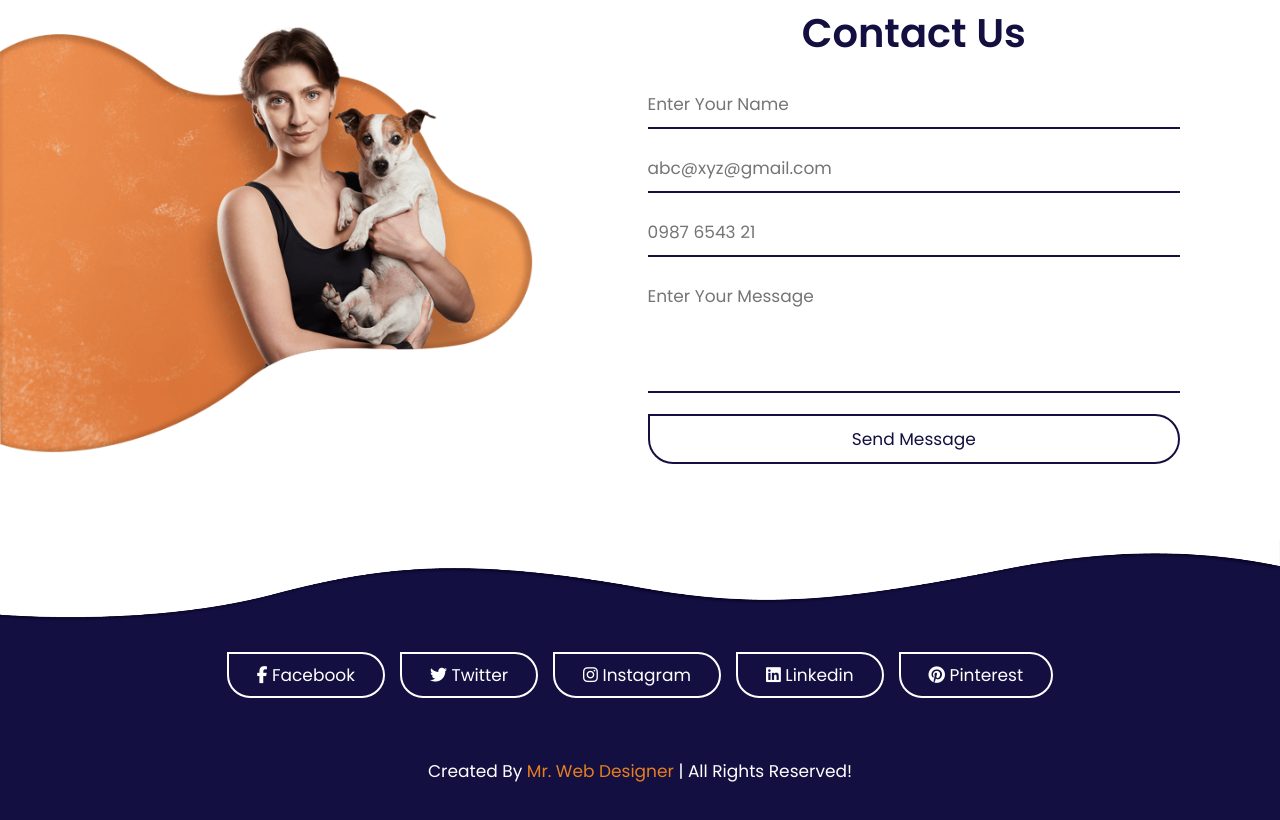
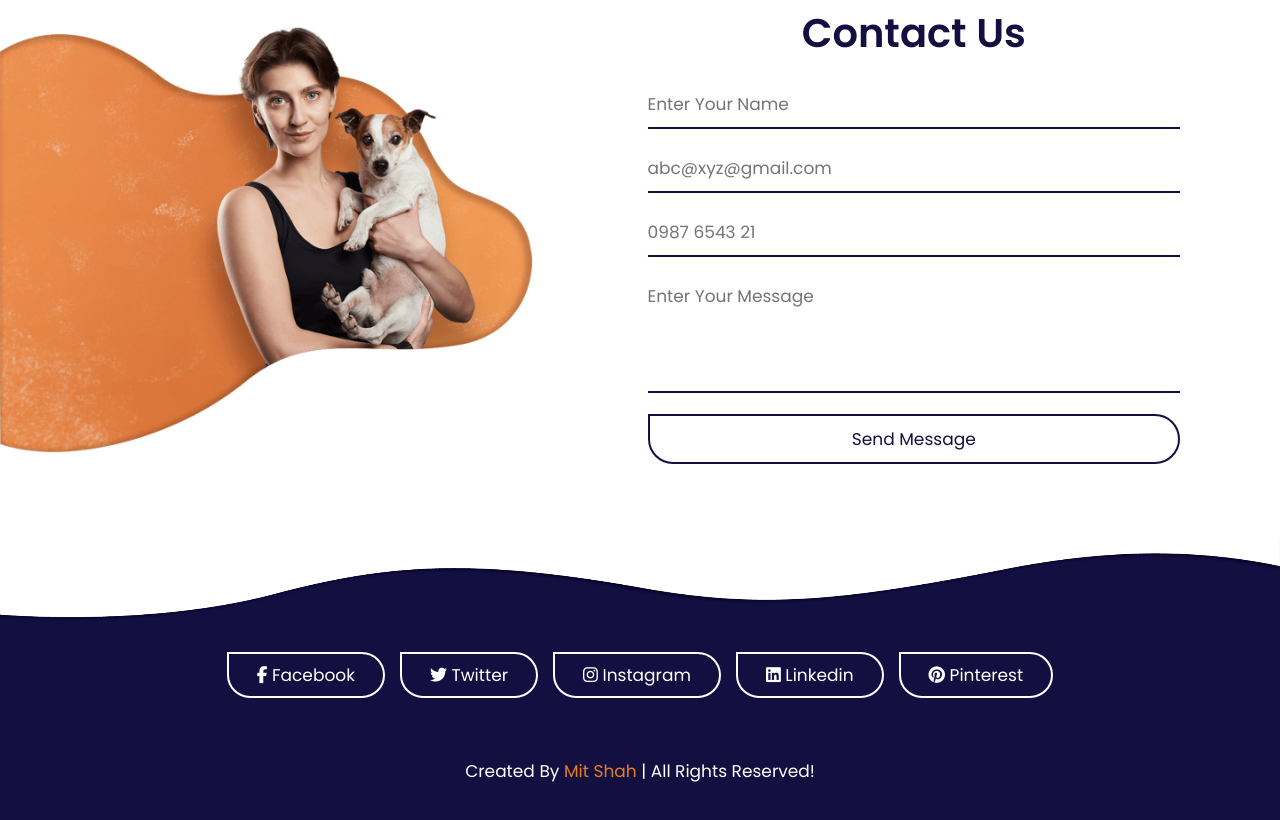
Before and after one commit to Mitshah2406/dogweb, a plain HTML site: page index.html in a window 1280 px wide. Shown: the part 5022-5842 px from the top of the page. Drawn offline with Linux system fonts and the light colour scheme.

Commit message:
added credit

```diff
--- a/index.html
+++ b/index.html
@@ -351,7 +351,7 @@
             <a href="#" class="btn"> <i class="fab fa-pinterest"></i> pinterest </a>
         </div>
 
-        <div class="credit"> created by <span> mr. web designer </span> | all rights reserved! </div>
+        <div class="credit"> created by <span> mit shah </span> | all rights reserved! </div>
 
     </section>
     <script src="script.js"></script>
```
